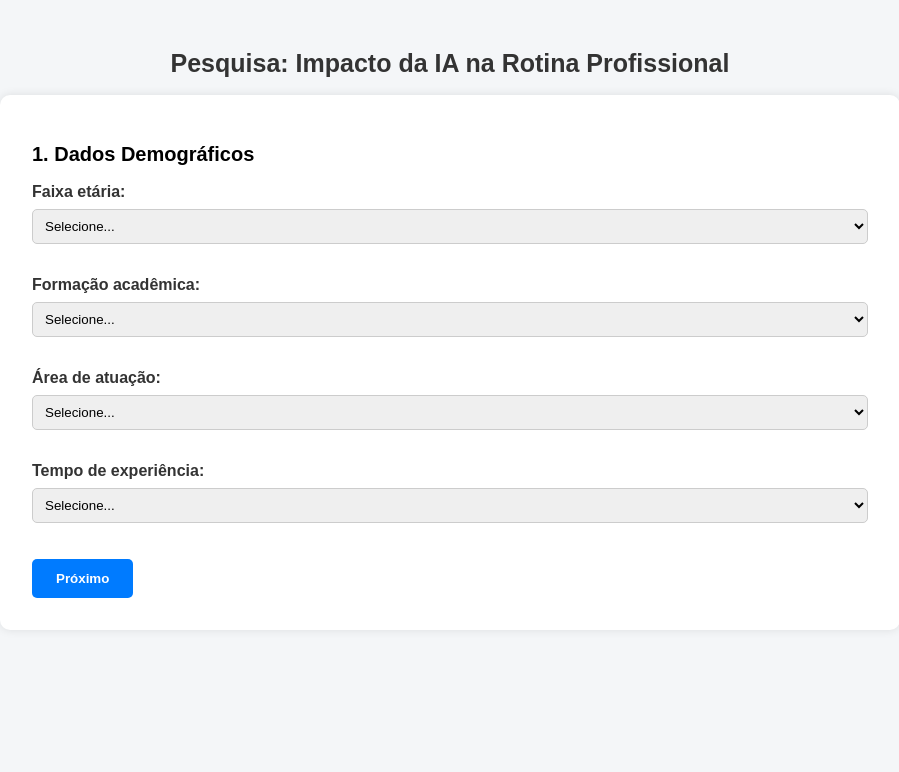
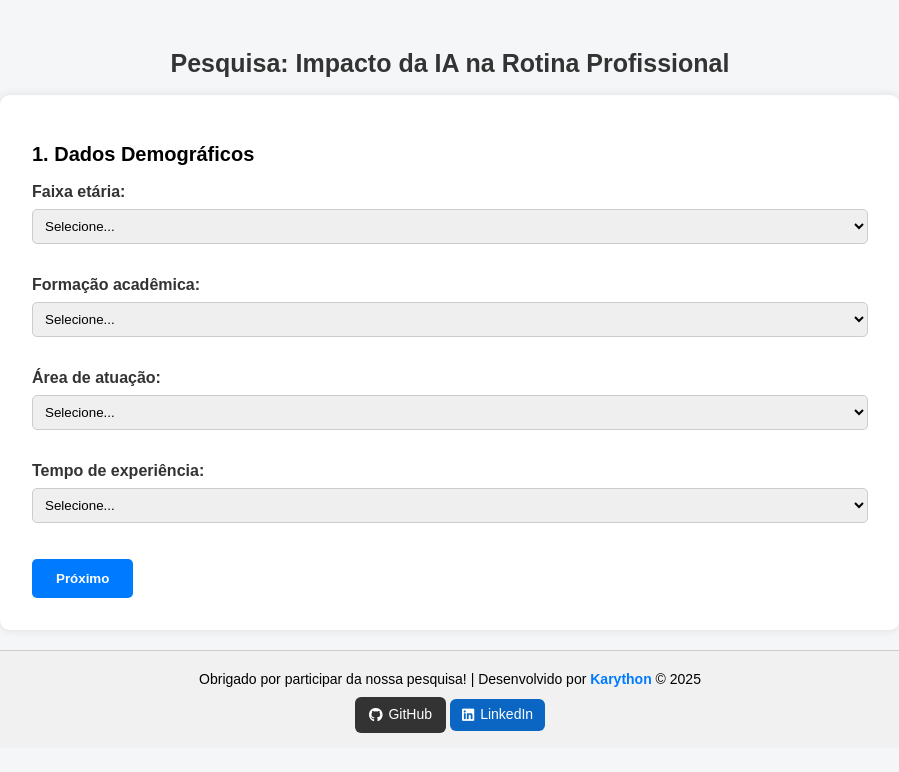
Before and after one commit to karython/pesquisa_aplicada, a plain HTML site: page index.html in a window 1280 px wide. Shown: the whole page, without its empty margins (190-1089 px from the left). Drawn offline with Linux system fonts and the light colour scheme.

Commit message:
rodape configurado

```diff
--- a/index.html
+++ b/index.html
@@ -5,6 +5,8 @@
   <meta name="viewport" content="width=device-width, initial-scale=1.0"/>
   <title>Pesquisa: Impacto da IA na Rotina Profissional</title>
   <link rel="icon" href="https://cdn-icons-png.flaticon.com/512/622/622669.png" type="image/png">
+  <!-- Adicione isso na <head> para carregar os ícones do Font Awesome -->
+  <link rel="stylesheet" href="https://cdnjs.cloudflare.com/ajax/libs/font-awesome/6.5.0/css/all.min.css" />
 
 
 
@@ -99,7 +101,7 @@
         font-size: 20px;
         max-width: auto;
         margin-bottom: 40px;
-        padding: 40px;
+        padding: 0px;
         text-align: center;
 
         font-family: 'Arial', sans-serif;
@@ -265,6 +267,57 @@
   </div>
 </form>
 
+<footer style="
+  text-align: center;
+  margin-top:20px;
+  padding: 15px 10px;
+  background-color: #f1f1f1;
+  border-top: 1px solid #ccc;
+  font-family: Arial, sans-serif;
+  font-size: 14px;
+  line-height: 1.4;
+  max-width: 100%;
+  box-sizing: border-box;
+">
+
+  <p style="margin: 4px 0; font-size: 14px;">
+    Obrigado por participar da nossa pesquisa! | Desenvolvido por
+    <a href="https://github.com/karython" target="_blank" style="
+      color: #007BFF;
+      text-decoration: none;
+      font-weight: bold;
+    ">Karython</a> &copy; 2025
+  </p>
+  <div style="margin-top: 8px;">
+    <a href="https://github.com/karython" target="_blank" style="
+      display: inline-flex;
+      align-items: center;
+      gap: 6px;
+      background-color: #333;
+      color: white;
+      padding: 8px 14px;
+      border-radius: 6px;
+      text-decoration: none;
+      font-size: 14px;
+    ">
+      <i class="fab fa-github"></i> GitHub
+    </a>
+    <a href="https://www.linkedin.com/in/karython-gomes-14501a1a1/" target="_blank" style="
+      display: inline-flex;
+      align-items: center;
+      gap: 6px;
+      background-color: #0A66C2;
+      color: white;
+      padding: 6px 12px;
+      border-radius: 6px;
+      text-decoration: none;
+      font-size: 14px;
+    ">
+      <i class="fab fa-linkedin"></i> LinkedIn
+    </a>
+  </div>
+</footer>
+
 <script>
   let paginaAtual = 0;
   const paginas = document.querySelectorAll(".pagina");
```
